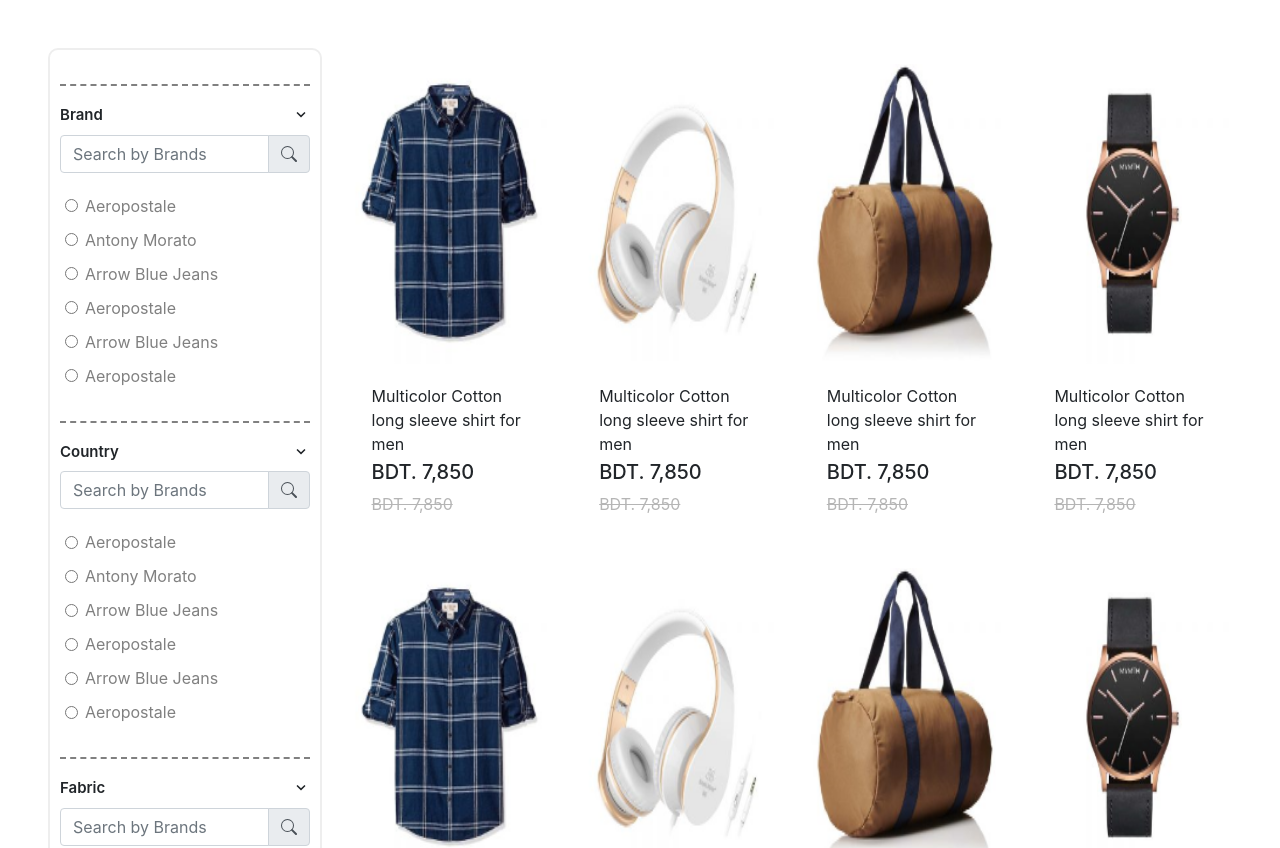
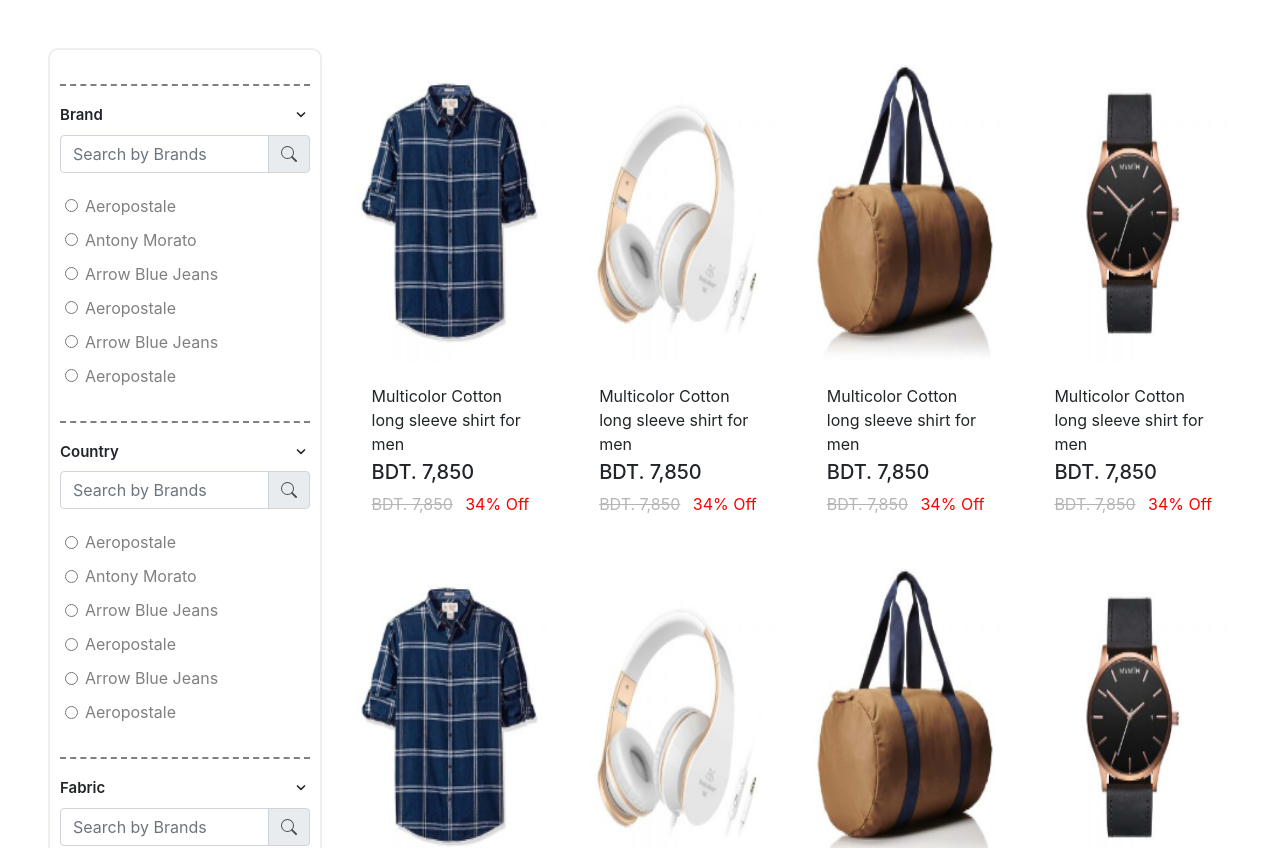
Before and after one commit to tasfique-alam/react-ecommerce, a React (Create React App) app: page / in a window 1280 px wide. Shown: the top 848 px of the page. Built offline with nearby package versions, Linux system fonts and the light colour scheme.

Commit message:
issue fixed

```diff
--- a/src/assets/scss/components/_product.scss
+++ b/src/assets/scss/components/_product.scss
@@ -39,4 +39,7 @@
   .product-price {
     color: $text-color;
   }
+  .product-price-offer {
+    color: red;
+  }
 }
--- a/src/components/Product.js
+++ b/src/components/Product.js
@@ -1,7 +1,7 @@
 import React from "react";
 import { Card } from "react-bootstrap";
 
-const SingleProduct = ({ img, title, price, oldPrice, offer }) => {
+const SingleProduct = ({ img, title, price, oldPrice, off }) => {
 
     return (
 
@@ -20,7 +20,7 @@ const SingleProduct = ({ img, title, price, oldPrice, offer }) => {
                     <p className="product-price">
                         <del>{oldPrice}</del>
                     </p>
-                    <p className="product-price">{offer}</p>
+                    <p className="product-price-offer">{off}</p>
                 </div>
             </Card.Body>
         </Card>
```
Also changed, not shown: 1 other file (tests, documents, lock files or other folders).
